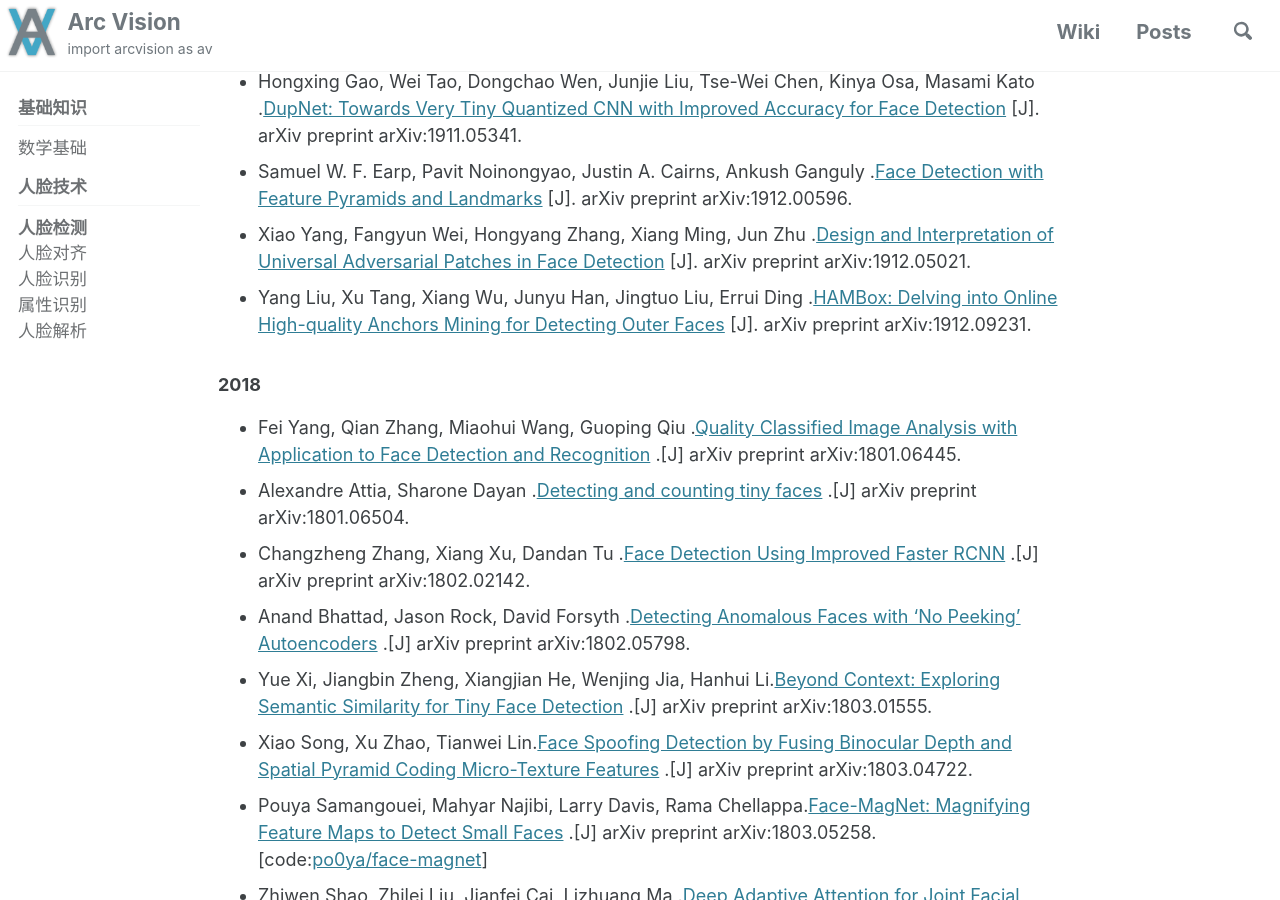
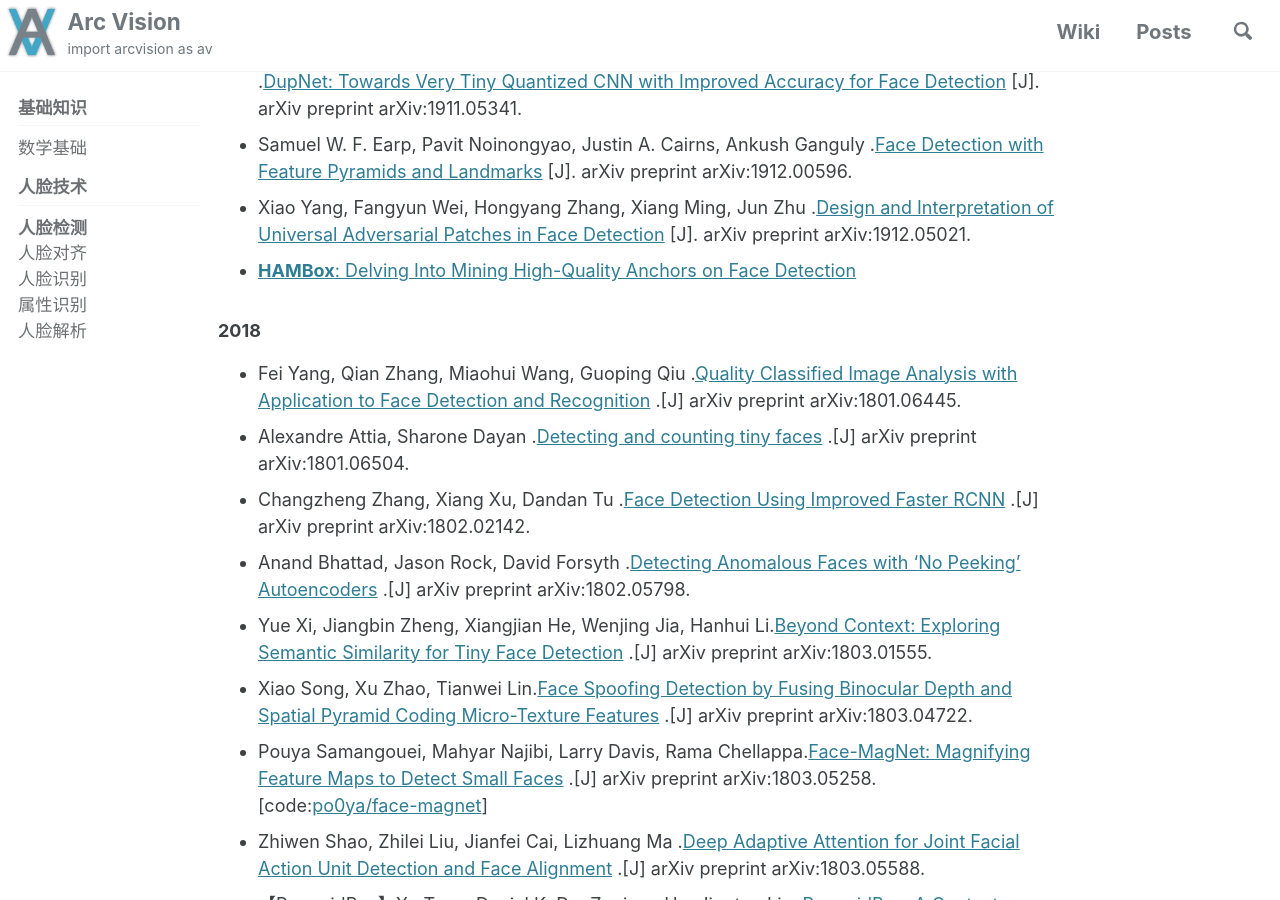
Before and after one commit to ArcVision/ArcVision.github.io, a Jekyll site: the page built from _wiki/11-face-detection.md, in a window 1280 px wide and 900 px high, scrolled down 2865 px. Built offline with Jekyll 4.4.1, drawn with Linux system fonts in a browser that asks for light colours; cached includes are drawn as plain includes; comment, search, counter and statistics services are not loaded; some of the changed text lies outside the part shown.

Commit message:
Update 11-face-detection.md

```diff
--- a/_wiki/11-face-detection.md
+++ b/_wiki/11-face-detection.md
@@ -67,7 +67,8 @@ toc: true
 - Hongxing Gao, Wei Tao, Dongchao Wen, Junjie Liu, Tse-Wei Chen, Kinya Osa, Masami Kato .[DupNet: Towards Very Tiny Quantized CNN with Improved Accuracy for Face Detection](https://arxiv.org/pdf/1911.05341) [J]. arXiv preprint arXiv:1911.05341.
 - Samuel W. F. Earp, Pavit Noinongyao, Justin A. Cairns, Ankush Ganguly .[Face Detection with Feature Pyramids and Landmarks](https://arxiv.org/pdf/1912.00596) [J]. arXiv preprint arXiv:1912.00596.
 - Xiao Yang, Fangyun Wei, Hongyang Zhang, Xiang Ming, Jun Zhu .[Design and Interpretation of Universal Adversarial Patches in Face Detection](https://arxiv.org/pdf/1912.05021) [J]. arXiv preprint arXiv:1912.05021.
-- Yang Liu, Xu Tang, Xiang Wu, Junyu Han, Jingtuo Liu, Errui Ding .[HAMBox: Delving into Online High-quality Anchors Mining for Detecting Outer Faces](https://arxiv.org/pdf/1912.09231) [J]. arXiv preprint arXiv:1912.09231.
+- [**HAMBox**: Delving Into Mining High-Quality Anchors on Face Detection](https://openaccess.thecvf.com/content_CVPR_2020/html/Liu_HAMBox_Delving_Into_Mining_High-Quality_Anchors_on_Face_Detection_CVPR_2020_paper.html)
+
 
 ### 2018
 - Fei Yang, Qian Zhang, Miaohui Wang, Guoping Qiu .[Quality Classified Image Analysis with Application to Face Detection and  Recognition](https://arxiv.org/pdf/1801.06445) .[J] arXiv preprint arXiv:1801.06445.
```
Also changed, not shown: other parts of _wiki/11-face-detection.md (+1 -1 lines).
